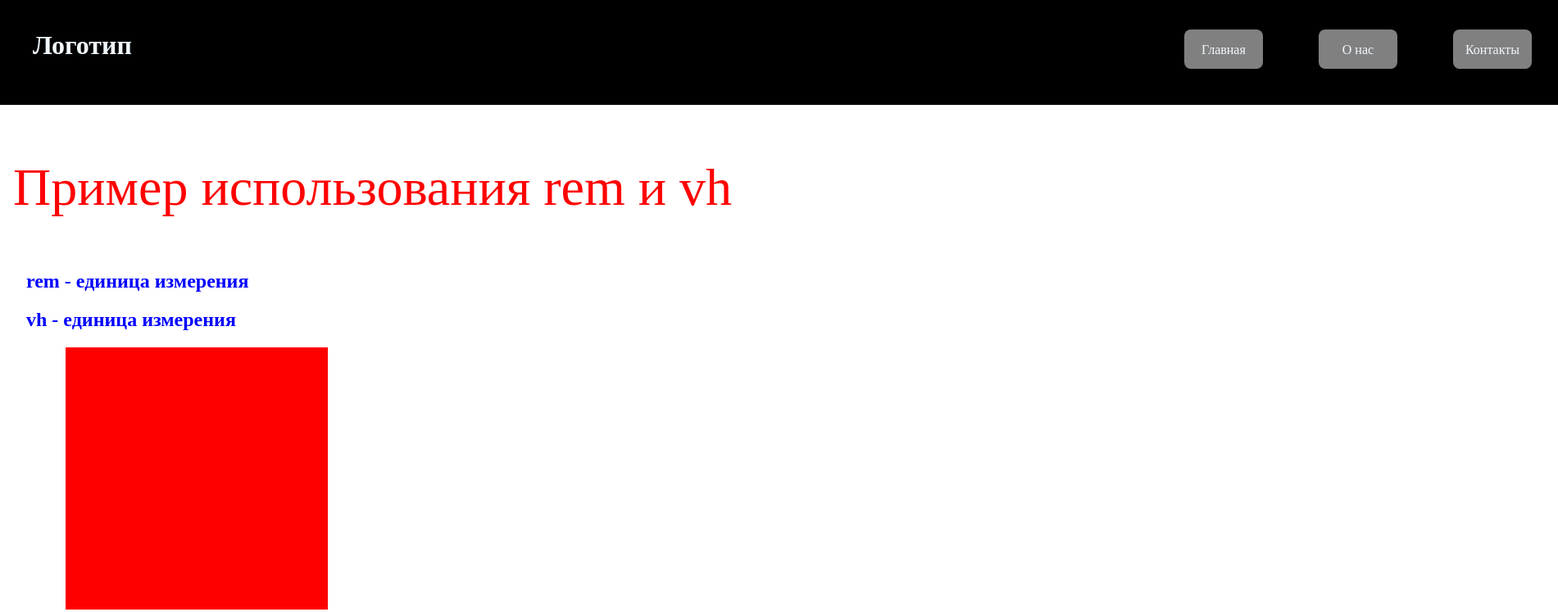
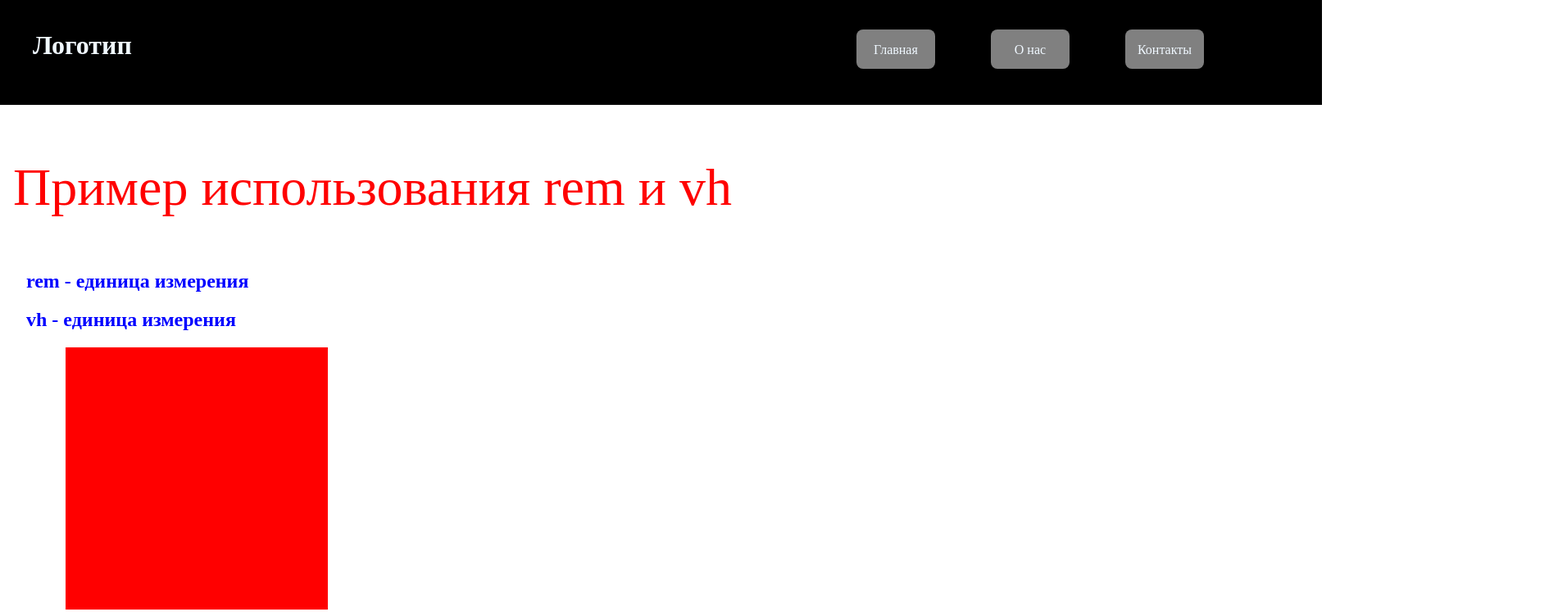
Before and after one commit to DefixBF/Dan4o-and-Madi, a plain HTML site: page index.html in a window 1280 px wide. Shown: the top 747 px of the page at 82% size, 1901 px wide, since content can reach past the window. Drawn offline with Linux system fonts and the light colour scheme.

Commit message:
Update dan4o.css
new css

```diff
--- a/dan4o.css
+++ b/dan4o.css
@@ -1,7 +1,7 @@
 .eldar{
     background-color: black;
     display: inline-block;
-    width: 118.8rem;
+    width: 100.8rem;
     height: 8rem;
     color: aliceblue;
 }
@@ -23,7 +23,7 @@ h1{
     display: inline-block;
 }
 .ok{
-    margin-left: 80rem;
+    margin-left: 55rem;
 }
 .kuailang{
     color: red;
```
